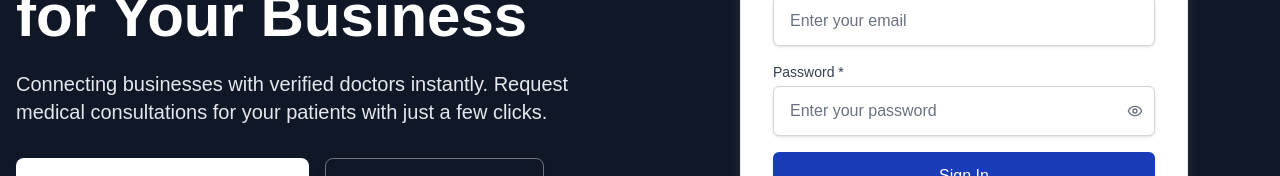
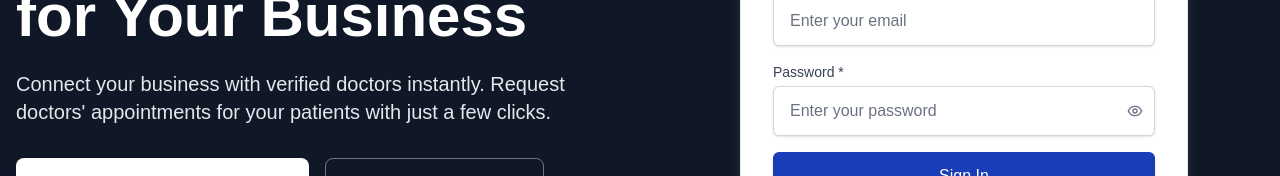
Before and after one commit to ThanksDoc-V1-1/thanksDoc_FE, a Next.js app: page / in a window 1280 px wide. Shown: the part 364-540 px from the top of the page. Built offline with nearby package versions, Linux system fonts and the light colour scheme; no server answers.

Commit message:
Update text for business and doctor connection
Request doctors' appointments for your patients with just a few clicks.

```diff
--- a/src/app/page.js
+++ b/src/app/page.js
@@ -94,8 +94,8 @@ function HomeContent() {
           <p className={`text-xl mb-8 ${
             heroIsDark ? 'text-gray-200' : 'text-gray-600'
           }`}>
-            Connecting businesses with verified doctors instantly.
-            Request medical consultations for your patients with just a few clicks.
+            Connect your business with verified doctors instantly.
+            Request doctors' appointments for your patients with just a few clicks.
           </p>
 
           <div className="flex flex-col sm:flex-row gap-4 lg:justify-start justify-center mb-8">
```
